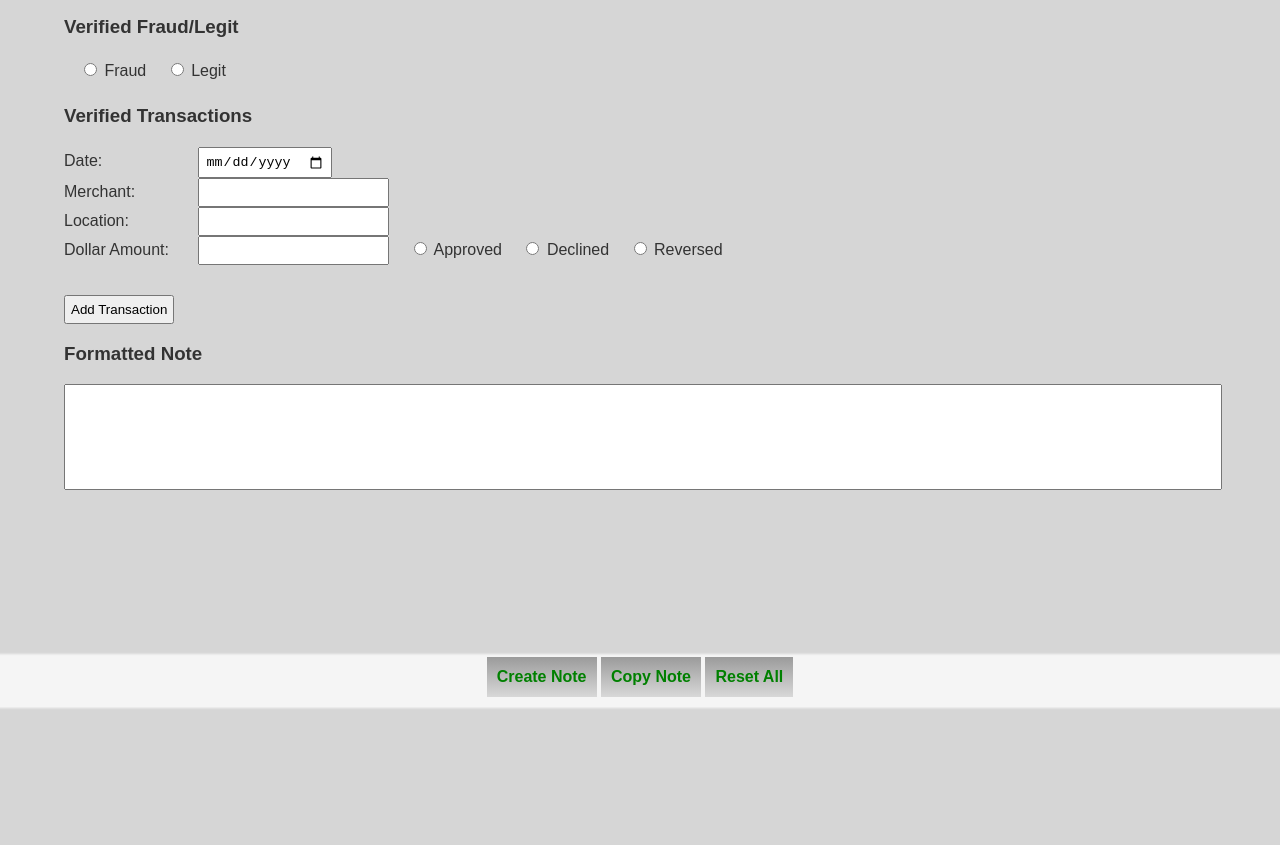
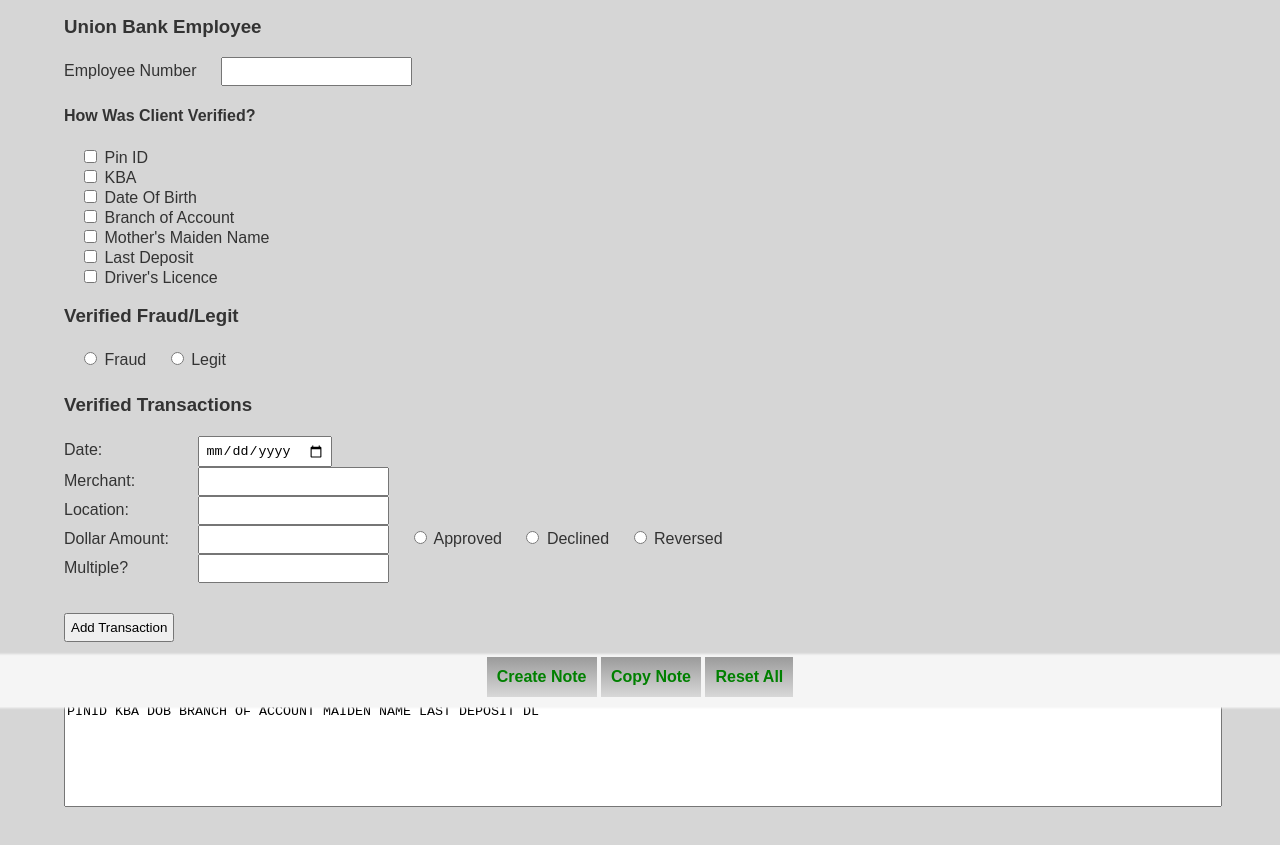
Before and after one commit to amcnulty/NoteHelperWeb, a plain HTML site: page index.html in a window 1280 px wide. Both pictures are taken after a click on the element "Create Note". Shown: the part 93-938 px from the top of the page. Before the commit the page ends 800 px from the top, so only its background shows below. Drawn offline with Linux system fonts and the light colour scheme.

Commit message:
Adding Logic
Getting the create note logic to start working.

```diff
--- a/index.html
+++ b/index.html
@@ -18,10 +18,35 @@
       <img id="bankLogo" src="res/logo/mufgLogo.png" alt="MUFG Logo">
       <hr>
       <form id="noteForm">
+        <h3 class="sectionLabel">Union Bank Employee</h3>
+        <label for="employeeNum">Employee Number</label>
+        <input type="text" id="employeeNum">
+        <br>
+        <h4 class="sectionLabel">How Was Client Verified?</h4>
+        <input type="checkbox" value="PINID" id="valPinID" class="CVcheckbox">
+        <label for="valPinID">Pin ID</label>
+        <br>
+        <input type="checkbox" value="KBA" id="valKBA" class="CVcheckbox">
+        <label for="valKBA">KBA</label>
+        <br>
+        <input type="checkbox" value="DOB" id="valDOB" class="CVcheckbox">
+        <label for="valDOB">Date Of Birth</label>
+        <br>
+        <input type="checkbox" value="BRANCH OF ACCOUNT" id="valBOA" class="CVcheckbox">
+        <label for="valBOA">Branch of Account</label>
+        <br>
+        <input type="checkbox" value="MAIDEN NAME" id="valMMN" class="CVcheckbox">
+        <label for="valMMN">Mother's Maiden Name</label>
+        <br>
+        <input type="checkbox" value="LAST DEPOSIT" id="valLD" class="CVcheckbox">
+        <label for="valLD">Last Deposit</label>
+        <br>
+        <input type="checkbox" value="DL" id="valDL" class="CVcheckbox">
+        <label for="valDL">Driver's Licence</label>
         <h3 class="sectionLabel">Verified Fraud/Legit</h3>
-        <input type="radio" id="vFraud" value="Verified Fraud" name="verified">
+        <input type="radio" id="vFraud" value="Verified Fraud" name="verified" value="VERIFIED FRAUD/CIP/SHOT">
         <label for="vFraud">Fraud</label>
-        <input type="radio" id="vLegit" value="Verified Legit" name="verified">
+        <input type="radio" id="vLegit" value="Verified Legit" name="verified" value="VERIFIED LEGIT/PINID KBA">
         <label for="vLegit">Legit</label>
         <div class="hidden" id="legitExtras">
           <input type="text" id="kbaInput" placeholder="KBA Number">
@@ -47,6 +72,9 @@
             <label for="declined">Declined</label>
             <input id="reversed" name="status" type="radio">
             <label for="reversed">Reversed</label>
+            <br>
+            <label class="transLabel" for="multiple">Multiple?</label>
+            <input type="number" id="multiple">
           </div>
         </div>
         <input id="addTransButton" type="button" value="Add Transaction">
--- a/js/app.js
+++ b/js/app.js
@@ -30,15 +30,31 @@ function load() {
         '<label for="declined">Declined</label>' +
         '<input id="reversed" name="status" type="radio">' +
         '<label for="reversed">Reversed</label>' +
+        '<br>' +
+        '<label class="transLabel" for="multiple">Multiple?</label>' +
+        '<input type="number" id="multiple">' +
       '</div>';
       transactionWrapper.appendChild(newTransaction);
     }
 
     function createNote() {
-
+        if (employeeNum.checked) noteString += employeeNum.value.trim() + ' ';
+        for (var i = 0; i < checkboxes.length; i++) {
+            noteString += checkboxes[i].value + ' ';
+        }
+        if (vFraud.checked) noteString += vFraud.value.trim() + ' ';
+        if (vLegit.checked) {
+            noteString += vLegit.value.trim() + ' ';
+            noteString += kbaInput.value.trim() + ' ';
+            noteString += overrideInput.value.trim() + ' ';
+        }
+        for (var i = 0; i < transactionDivs.length; i++) {
+            // transactionDivs[i].getElementById("transDateInput").value.trim() + ' ';
+        }
     }
 
     function showNote() {
+        note.value = noteString;
         noteOutput.className = 'visible';
         noteOutput.style.display = 'block';
     }
@@ -48,16 +64,35 @@ function load() {
         noteOutput.style.display = 'none';
     }
 
+    var legitExtras = document.getElementById("legitExtras");
+    var transactionWrapper = document.getElementById("transactionWrapper");
+    var noteOutput = document.getElementById("noteOutput");
+    var note = document.getElementById("note");
+    var noteString = '';
+    // Buttons
     var exitButton = document.getElementById("exitButton");
     var fraudButton = document.getElementById("vFraud");
     var legitButton = document.getElementById("vLegit");
-    var legitExtras = document.getElementById("legitExtras");
-    var transactionWrapper = document.getElementById("transactionWrapper");
     var addTransButton = document.getElementById("addTransButton");
-    var noteOutput = document.getElementById("noteOutput");
     var createNoteButton = document.getElementById("createNoteButton");
     var copyNoteButton = document.getElementById("copyNoteButton");
     var resetAllButton = document.getElementById("resetFormButton");
+    // Form inputs
+    var employeeNum = document.getElementById("employeeNum");
+    var checkboxes = document.getElementsByClassName("CVcheckbox");
+    var vFraud = document.getElementById("vFraud");
+    var vLegit = document.getElementById("vLegit");
+    var kbaInput = document.getElementById("kbaInput");
+    var overrideInput = document.getElementById("overrideInput");
+    var transactionDivs = document.getElementsByClassName("transaction");
+    var transDateInput = document.getElementById("transDateInput");
+    var merchInput = document.getElementById("merchInput");
+    var locInput = document.getElementById("locInput");
+    var amountInput = document.getElementById('amountInput');
+    var approved = document.getElementById("approved");
+    var declined = document.getElementById("declined");
+    var reversed = document.getElementById("reversed");
+    var multiple = document.getElementById("multiple");
 
     resetAllButton.addEventListener("click", function(e) {
         location.reload();
```
